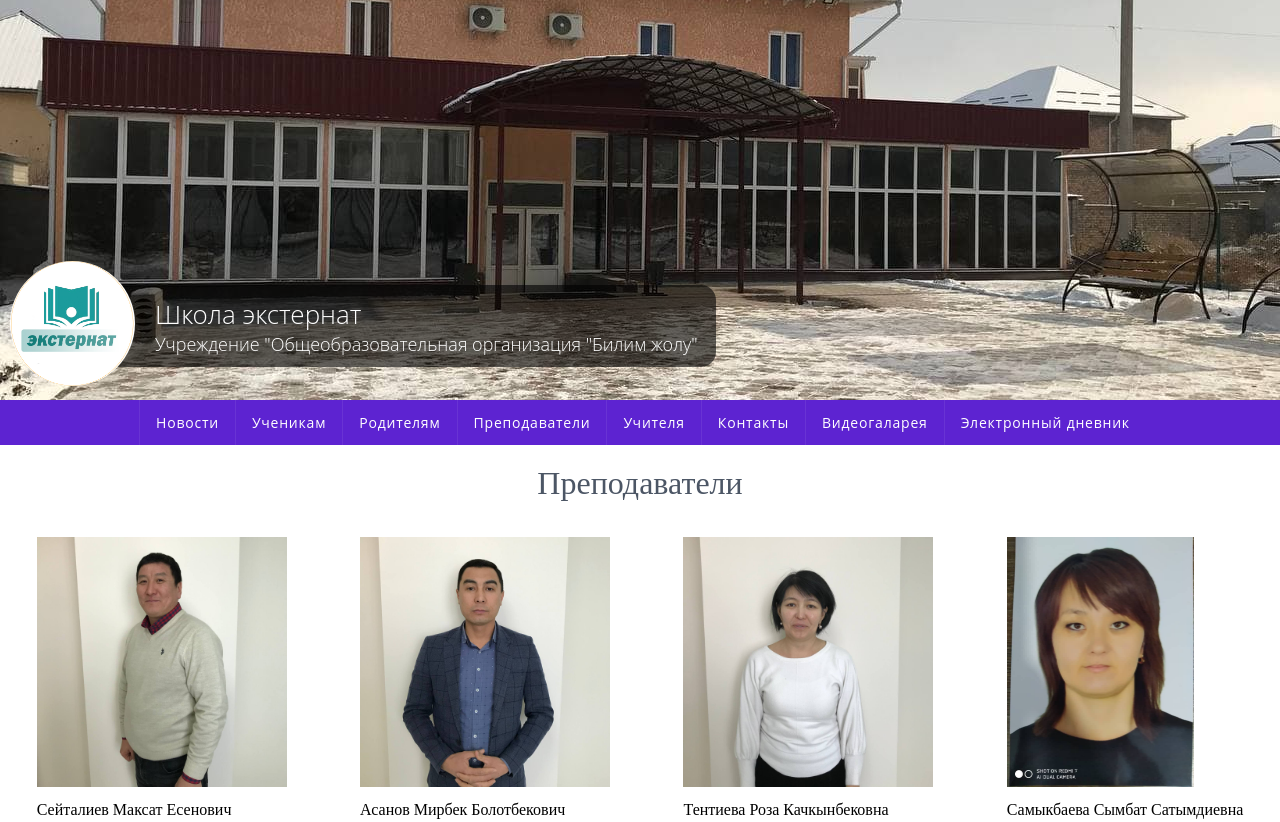
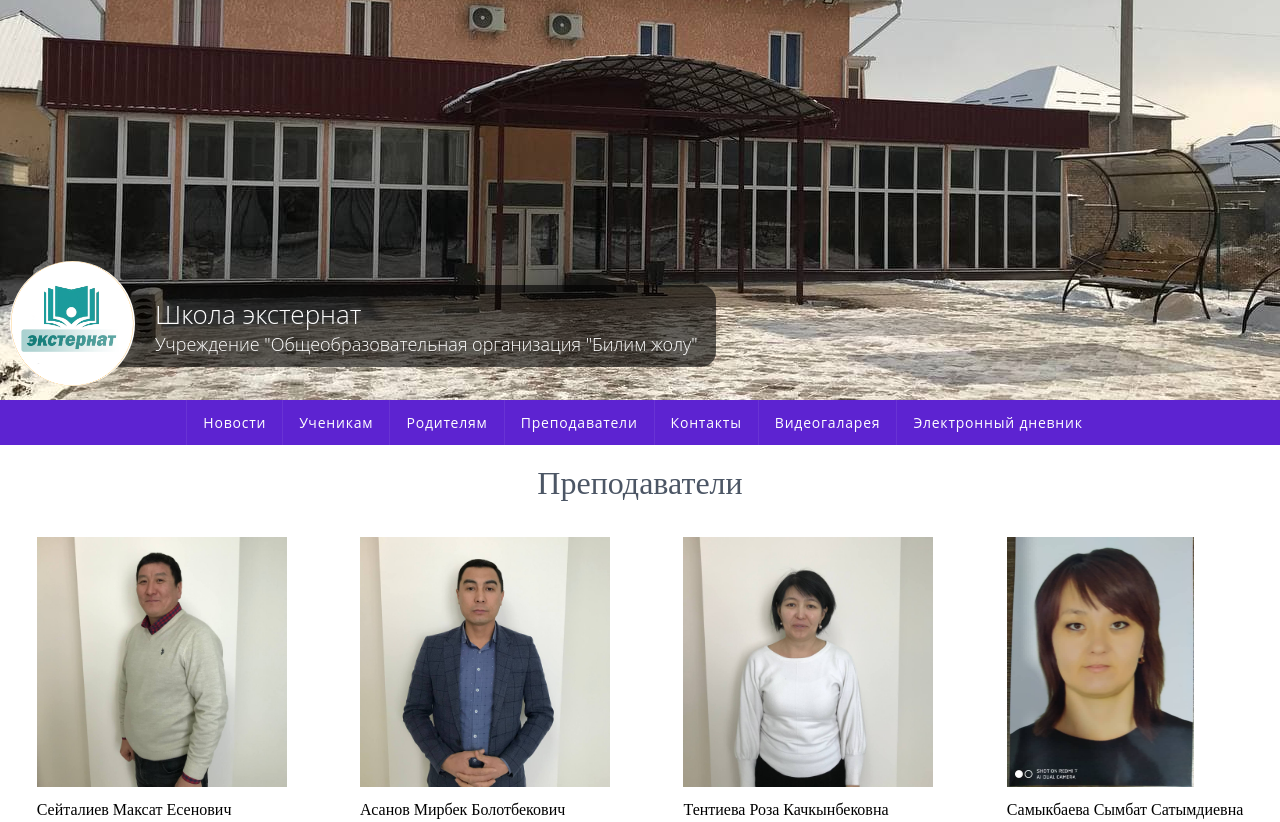
Before and after one commit to usonmairambek/eksternat.kg, a plain HTML site: page prepodavali/index.html in a window 1280 px wide. Shown: the top 822 px of the page. Drawn offline with Linux system fonts and the light colour scheme; files whose address does not match are found by name.

Commit message:
Удалить 'Учителя' из всех

```diff
--- a/prepodavali/index.html
+++ b/prepodavali/index.html
@@ -44,9 +44,7 @@
             <li class="nav__item">
                 <a href="../prepodavali/index.html" class=" nav__items-link">Преподаватели</a>
             </li>
-            <li class="nav__item">
-                <a href="../uchenikam/index.html" class="nav__items-link">Учителя</a>
-            </li>
+
             <li class="nav__item">
                 <a href="../kontacty/index.html" class="nav__items-link">Контакты</a>
             </li>
```
Also changed, not shown: dnevnik/index.html (+1 -3 lines), documenty/index.html (+1 -3 lines), education/index.html (+1 -3 lines), gallery/index.html (+1 -3 lines), kontacty/index.html (+1 -3 lines), news/index.html (+1 -3 lines), roditelem/index.html (+1 -3 lines).
